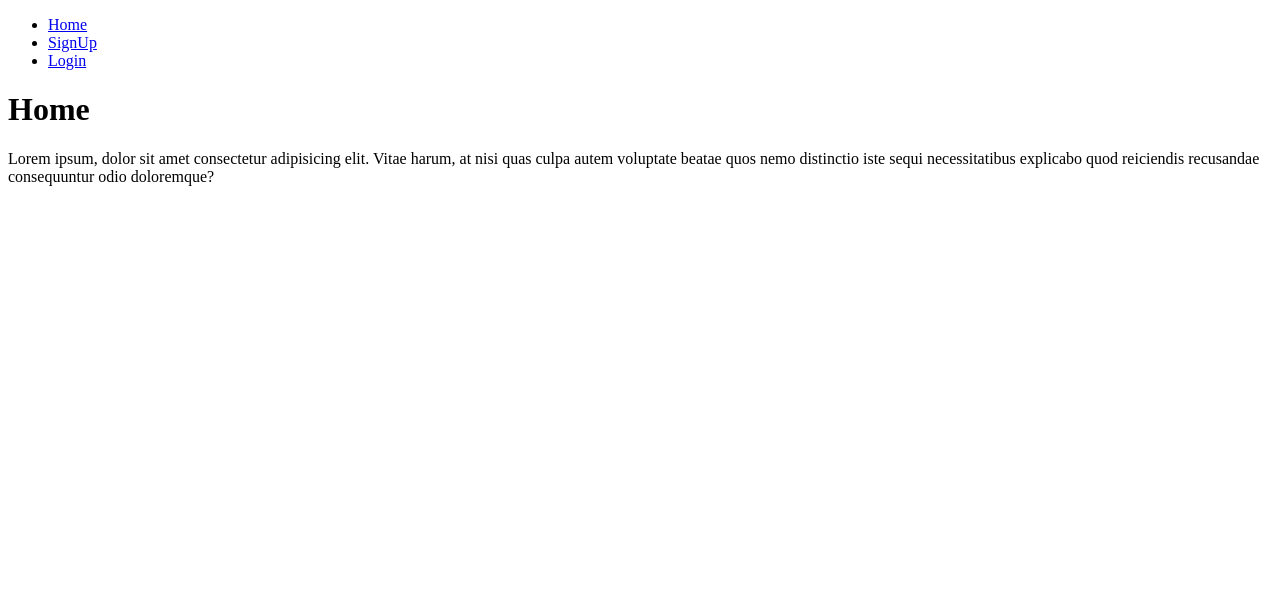
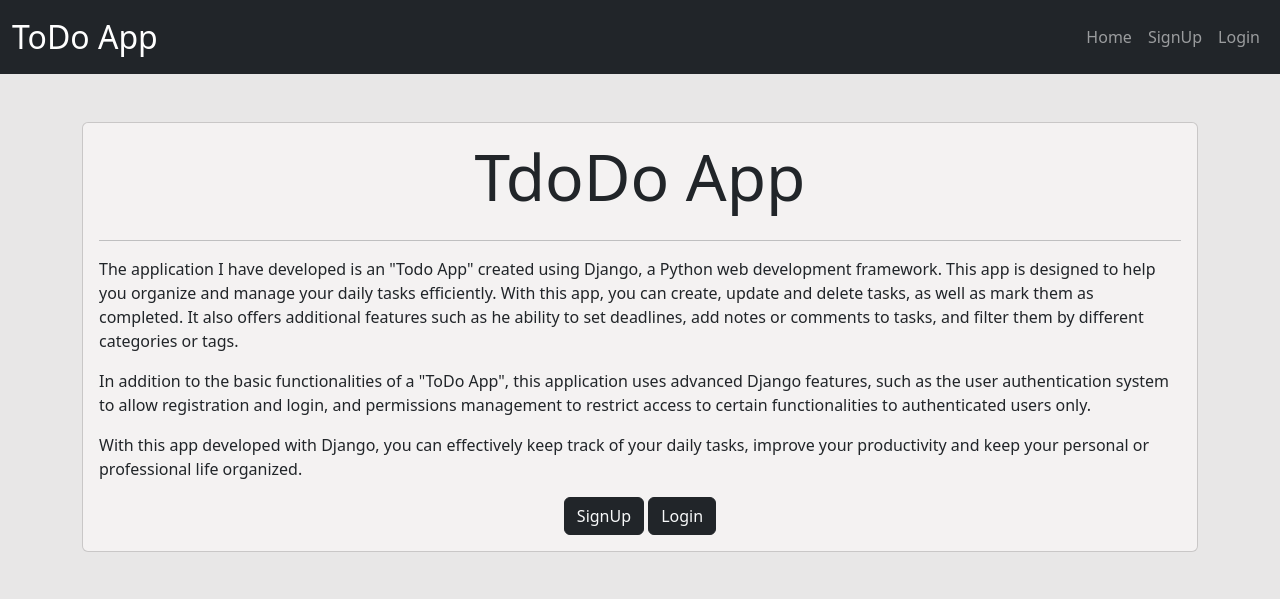
Before and after one commit to lautajam/django-crud-auth, a Django app: page / in a window 1280 px wide. Shown: the top 599 px of the page. Run offline with Django 4.2, Linux system fonts and the light colour scheme.

Commit message:
The home, login and singup screens are ready.

```diff
--- a/tasks/templates/base.html
+++ b/tasks/templates/base.html
@@ -4,56 +4,82 @@
     <head>
         <meta charset="UTF-8">
         <meta name="viewport" content="width=device-width, initial-scale=1.0">
+        {# Link CSS Bootstrap #}
+        <link href="https://cdn.jsdelivr.net/npm/bootstrap@5.3.0/dist/css/bootstrap.min.css" rel="stylesheet"
+            integrity="sha384-9ndCyUaIbzAi2FUVXJi0CjmCapSmO7SnpJef0486qhLnuZ2cdeRhO02iuK6FUUVM" crossorigin="anonymous">
+        <style>
+            .background {
+                background-color: #e2e0e0c2;
+            }
+
+            .background_2 {
+                background-color: #f5f3f3f3;
+            }
+        </style>
         <title>Django To do App</title>
     </head>
 
-    <body>
-        <nav>
-            <ul>
-                <li>
-                    <a href="{% url 'home' %}">Home</a>
+    <body class="background">
+        <nav class="navbar navbar-expand-lg bg-dark navbar-dark">
+            <div class="container-fluid text-light">
+                <a class="navbar-brand fs-2" href="#">ToDo App</a>
+                <button class="navbar-toggler" type="button" data-bs-toggle="collapse" data-bs-target="#navbarNav"
+                    aria-controls="navbarNav" aria-expanded="false" aria-label="Toggle navigation">
+                    <span class="navbar-toggler-icon"></span>
+                </button>
+                <div class="collapse navbar-collapse" id="navbarNav">
+                    <ul class="navbar-nav me-auto">
+                        {% if user.is_authenticated %}
+                            <li class="nav-item">
+                                <a class="nav-link" href="{% url 'tasks' %}">Tasks</a>
                             </li>
-
-                {% if not user.is_authenticated %}
-                    <li>
-                        <a href="{% url 'signup' %}">SignUp</a>
+                            <li class="nav-item">
+                                <a class="nav-link" href="{% url 'create_task' %}">Create Task</a>
                             </li>
-                    <li>
-                        <a href="{% url 'signin' %}">Login</a>
+                            <li class="nav-item">
+                                <a class="nav-link" href="{% url 'tasks_completed' %}">Task completed</a>
                             </li>
                         {% endif %}
-
-                {% if user.is_authenticated %}
-                    <li>
-                        <a href="{% url 'tasks' %}">Tasks</a>
-                    </li>
-                    <li>
-                        <a href="{% url 'create_task' %}">Create Task</a>
-                    </li>
-                    <li>
-                        <a href="{% url 'tasks_completed' %}">Task completed</a>
-                    </li>
                         {% if user.is_superuser %}
-                        <li>
-                            <a href="/admin">Admin</a>
-                        </li>
-                    {% endif %}
-                    <li>
-                        <a href="{% url 'logout' %}">Logout</a>
+                            <li class="nav-item">
+                                <a class="nav-link" href="/admin">Admin</a>
                             </li>
                         {% endif %}
                     </ul>
+
+                    <ul class="navbar-nav ms-auto">
                         {% if user.is_authenticated %}
-                <h3>
-                    User: {{ user }}
-                </h3>
+                            <li class="nav-item">
+                                <span class="nav-link active">🟢 {{ user }}</span>
+                            </li>
+                            <li class="nav-item">
+                                <a class="nav-link active" href="{% url 'logout' %}">Logout</a>
+                            </li>
+                        {% else %}
+                            <li class="nav-item">
+                                <a class="nav-link" href="{% url 'home' %}">Home</a>
+                            </li>
+                            <li class="nav-item">
+                                <a class="nav-link" href="{% url 'signup' %}">SignUp</a>
+                            </li>
+                            <li class="nav-item">
+                                <a class="nav-link" href="{% url 'signin' %}">Login</a>
+                            </li>
                         {% endif %}
+                    </ul>
+                </div>
+            </div>
         </nav>
 
         {% block content %}
 
         {% endblock %}
 
+        {# Script Js Bootstrap #}
+        <script src="https://cdn.jsdelivr.net/npm/bootstrap@5.3.0/dist/js/bootstrap.bundle.min.js"
+            integrity="sha384-geWF76RCwLtnZ8qwWowPQNguL3RmwHVBC9FhGdlKrxdiJJigb/j/68SIy3Te4Bkz"
+            crossorigin="anonymous"></script>
+
     </body>
 
 </html>
--- a/tasks/templates/home.html
+++ b/tasks/templates/home.html
@@ -1,5 +1,18 @@
 {% extends 'base.html' %}
 {% block content %}
-    <h1>Home</h1>
-    <p>Lorem ipsum, dolor sit amet consectetur adipisicing elit. Vitae harum, at nisi quas culpa autem voluptate beatae quos nemo distinctio iste sequi necessitatibus explicabo quod reiciendis recusandae consequuntur odio doloremque?</p>
+    <main class="container py-5">
+        <section class="card card-body background_2">
+            <h1 class="display-3 text-center">TdoDo App</h1>
+            <hr>
+            <p>The application I have developed is an "Todo App" created using Django, a Python web development framework. This app is designed to help you organize and manage your daily tasks efficiently. With this app, you can create, update and delete tasks, as well as mark them as completed. It also offers additional features such as  he ability to set deadlines, add notes or comments to tasks, and filter them by different categories or tags. </p>
+
+            <p>In addition to the basic functionalities of a "ToDo App", this application uses advanced Django features, such as the user authentication system to allow registration and login, and permissions management to restrict access to certain functionalities to authenticated users only.
+
+            <p>With this app developed with Django, you can effectively keep track of your daily tasks, improve your productivity and keep your personal or professional life organized.</p>
+        <div class="text-center">
+            <a href="/signup" class="btn btn-dark text-light" >SignUp</a>
+            <a href="/signin" class="btn btn-dark text-light">Login</a>
+        </div>
+        </section>
+    </main>
 {% endblock %}
--- a/tasks/templates/tasks.html
+++ b/tasks/templates/tasks.html
@@ -1,6 +1,6 @@
 {% extends 'base.html' %}
 {% block content %}
-    <h1>Tasks pending</h1>
+    <h1>Tasks</h1>
 
     <ul>
         {% for task in tasks %}
--- a/tasks/views.py
+++ b/tasks/views.py
@@ -22,23 +22,29 @@
             'form': UserCreationForm
         })
     else:
-        if request.POST['password1'] == request.POST['password2']:
-            try:
-                user = User.objects.create_user(
-                    username=request.POST['username'], password=request.POST['password1'])
-                user.save()
-                login(request, user)
-                return redirect('tasks')
-            except IntegrityError:
+        try:
+            if request.POST['password1'] == request.POST['password2']:
+                try:
+                    user = User.objects.create_user(
+                        username=request.POST['username'], password=request.POST['password1'])
+                    user.save()
+                    login(request, user)
+                    return redirect('tasks')
+                except IntegrityError:
+                    return render(request, 'signup.html', {
+                        'form': UserCreationForm,
+                        'error': 'User already exist'
+                    })
+            else:
                 return render(request, 'signup.html', {
                     'form': UserCreationForm,
-                    'error': 'User already exist'
+                    'error': 'Password do not match'
                 })
-        else:
+        except ValueError:
             return render(request, 'signup.html', {
-                'form': UserCreationForm,
-                'error': 'Password do not match'
-            })
+                        'form': UserCreationForm,
+                        'error': 'Complete data'
+                    })
 
 # Close session
 @login_required
```
Also changed, not shown: tasks/templates/signin.html (+29 -9 lines), tasks/templates/signup.html (+31 -7 lines), db.sqlite3. Lines whose indentation alone changed are shown as unchanged.
